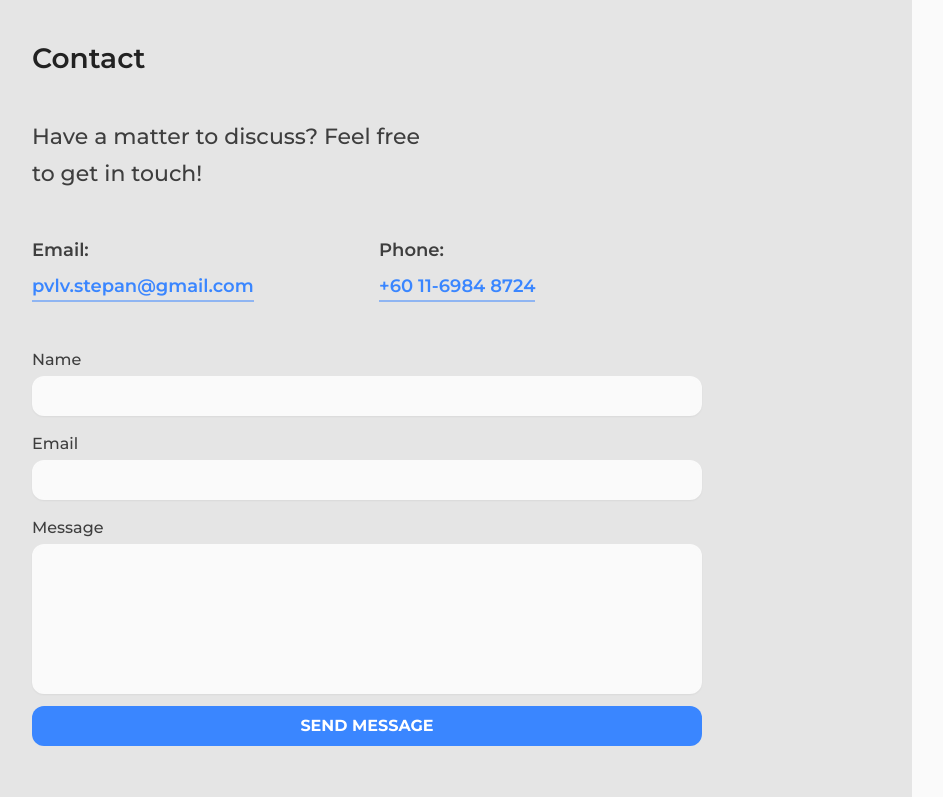
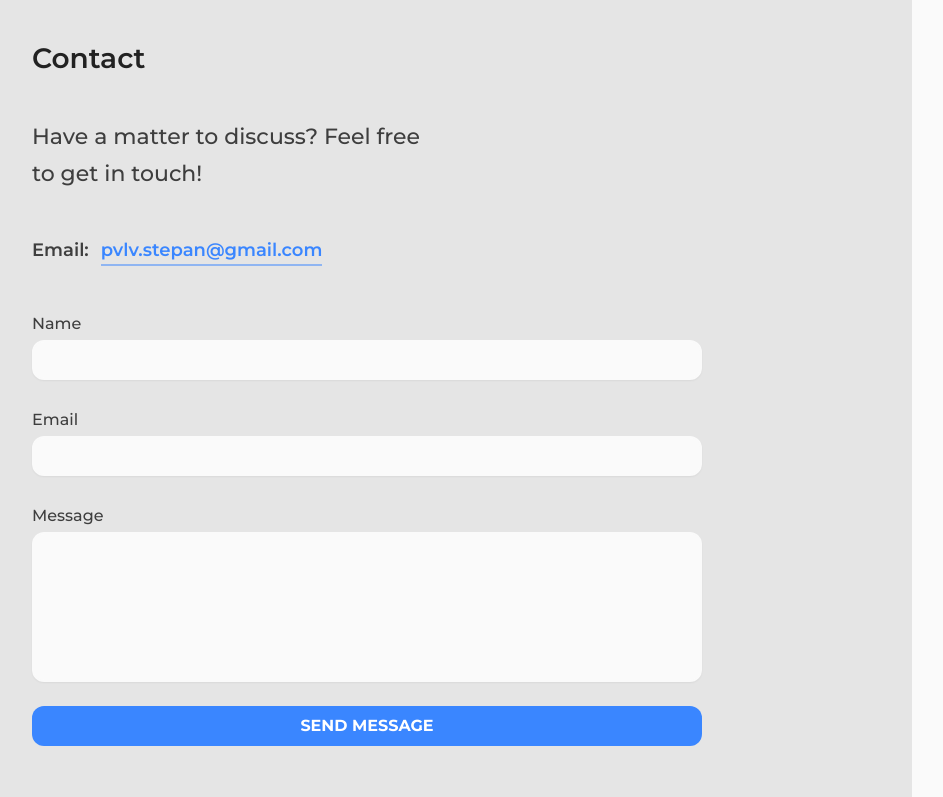
Before and after one commit to pvlvstepan/portfolio-v1, a React (Create React App) app: page / in a window 1280 px wide. Shown: the part 2000-2797 px from the top of the page, without its empty margins (54-997 px from the left). Built offline with nearby package versions, Linux system fonts and the light colour scheme.

Commit message:
Remove phone number

```diff
--- a/src/components/SectionContact/ContactDetails/EmailPopover/index.js
+++ b/src/components/SectionContact/ContactDetails/EmailPopover/index.js
@@ -1,4 +1,4 @@
-import { Box, Button, Link, Popover, PopoverArrow, PopoverBody, PopoverCloseButton, PopoverContent, PopoverTrigger, Stack, useClipboard, useColorModeValue } from '@chakra-ui/react';
+import { Box, Button, Flex, Link, Popover, PopoverArrow, PopoverBody, PopoverContent, PopoverTrigger, Stack, useClipboard, useColorModeValue } from '@chakra-ui/react';
 import React from 'react';
 import { FaClipboard, FaClipboardCheck } from 'react-icons/fa';
 import { IoIosMail } from 'react-icons/io';
@@ -15,8 +15,10 @@ const EmailPopoever = ({ confirmCopy }) => {
     };
 
     return (
-        <Box>
-            <p>Email: </p>
+        <Flex wrap='wrap'>
+            <Box mr={3}>
+                Email:
+            </Box>
             <Popover trigger='hover' placement='bottom'>
                 <PopoverTrigger>
                     <Box width='min'>
@@ -41,7 +43,7 @@ const EmailPopoever = ({ confirmCopy }) => {
                     </PopoverBody>
                 </PopoverContent>
             </Popover>
-        </Box>
+        </Flex>
     );
 };
 
--- a/src/components/SectionContact/ContactDetails/PhonePopover/index.js
+++ /dev/null
@@ -1,62 +0,0 @@
-import { Box, Button, Link, Popover, PopoverArrow, PopoverBody, PopoverCloseButton, PopoverContent, PopoverTrigger, Stack, useClipboard, useColorModeValue } from '@chakra-ui/react';
-import React from 'react';
-import { FaClipboard, FaClipboardCheck, FaTelegramPlane, FaWhatsapp } from 'react-icons/fa';
-import { IoCall } from 'react-icons/io5';
-import PopoverLink from '../PopoverLink';
-
-const PhonePopover = ({ confirmCopy }) => {
-
-    const { hasCopied, onCopy } = useClipboard('+601169848724');
-    const bg = useColorModeValue('light.bgLighter', 'dark.bgLighter');
-
-    const handleCopy = () => {
-        confirmCopy('Phone');
-        onCopy();
-    };
-
-    return (
-        <Box>
-            <p>Phone: </p>
-            <Popover trigger='hover' placement='bottom'>
-                <PopoverTrigger>
-                    <Box width='min'>
-                        <PopoverLink text='+60 11-6984 8724' />
-                    </Box>
-                </PopoverTrigger>
-                <PopoverContent rounded='2xl' width='min' bg={bg}>
-                    <PopoverArrow bg={bg} />
-                    <PopoverBody as={Stack} direction='column' px={2}>
-                        <Button
-                            size='sm'
-                            variant='solid'
-                            aria-label='Copy phone to clipboard'
-                            onClick={handleCopy}
-                            leftIcon={hasCopied ? <FaClipboardCheck /> : <FaClipboard />}>Copy</Button>
-                        <Button as={Link}
-                            size='sm'
-                            variant='solid'
-                            href='tel:+601169848724'
-                            aria-label='Contact via internal app'
-                            leftIcon={<IoCall />}>Call</Button>
-                        <Button as={Link}
-                            size='sm'
-                            isExternal={true}
-                            href='https://t.me/glyxs'
-                            variant='solid'
-                            aria-label='Contact via Telegram'
-                            leftIcon={<FaTelegramPlane />}>Telegram</Button>
-                        <Button as={Link}
-                            size='sm'
-                            isExternal={true}
-                            href='https://wa.me/601169848724'
-                            variant='solid'
-                            aria-label='Contact via WhatsApp'
-                            leftIcon={<FaWhatsapp />}>WhatsApp</Button>
-                    </PopoverBody>
-                </PopoverContent>
-            </Popover>
-        </Box>
-    );
-};
-
-export default PhonePopover;
--- a/src/components/SectionContact/ContactDetails/index.js
+++ b/src/components/SectionContact/ContactDetails/index.js
@@ -1,6 +1,5 @@
 import { SimpleGrid } from '@chakra-ui/layout';
 import React, { useRef } from 'react';
-import PhonePopover from './PhonePopover';
 import EmailPopover from './EmailPopover';
 import { useToast } from '@chakra-ui/toast';
 
@@ -28,7 +27,6 @@ const ContactDetails = () => {
             maxW={{ xs: 'full', lg: '650', xl: '670' }}
             gridGap={6} mb='40px' fontSize='18px' fontWeight='semibold'>
             <EmailPopover confirmCopy={confirmCopy} />
-            <PhonePopover confirmCopy={confirmCopy} />
         </SimpleGrid>
     );
 };
--- a/src/components/SectionContact/ContactForm/index.js
+++ b/src/components/SectionContact/ContactForm/index.js
@@ -38,7 +38,7 @@ const ContactForm = () => {
 
     return (
         <form autoComplete="off">
-            <VStack maxW={{ xs: 'full', lg: '650', xl: '670' }} spacing={3}>
+            <VStack maxW={{ xs: 'full', lg: '650', xl: '670' }} spacing={6}>
                 <FormControl isInvalid={errors.name && touched.name}>
                     <FormLabel mb={0} htmlFor="name">Name</FormLabel>
                     <Input
--- a/src/components/SideNav/index.js
+++ b/src/components/SideNav/index.js
@@ -1,6 +1,6 @@
 import { Flex, HStack, VStack } from '@chakra-ui/layout';
 import { AiOutlineInstagram, AiFillGithub } from 'react-icons/ai';
-import { FaLinkedinIn, FaTelegramPlane } from 'react-icons/fa';
+import { FaLinkedinIn } from 'react-icons/fa';
 import React from 'react';
 import NavLink from './NavLink';
 import ColorModeToggle from './ColorModeToggle';
@@ -30,7 +30,6 @@ const SideNav = () => {
                     <NavLink text={<AiOutlineInstagram />} to='https://instagram.com/glyxs_' type='socialLink' />
                     <NavLink text={<AiFillGithub />} to='https://github.com/pvlvstepan' type='socialLink' />
                     <NavLink text={<FaLinkedinIn />} to='' type='socialLink' />
-                    <NavLink text={<FaTelegramPlane />} to='https://t.me/glyxs' type='socialLink' />
                 </HStack>
                 <ColorModeToggle />
             </VStack>
--- a/src/theme/styles.js
+++ b/src/theme/styles.js
@@ -36,6 +36,9 @@ const styles = {
             '::-webkit-scrollbar-track': {
                 bg: { xs: mode('light.bg', 'dark.bg')(props), lg: mode('light.bgLighter', 'dark.bgLighter')(props) },
                 borderRadius: '0'
+            },
+            '.chakra-button__icon': {
+                fontSize: '22px'
             }
         }
     )
```
Also changed, not shown: src/components/Footer/index.js (added).
